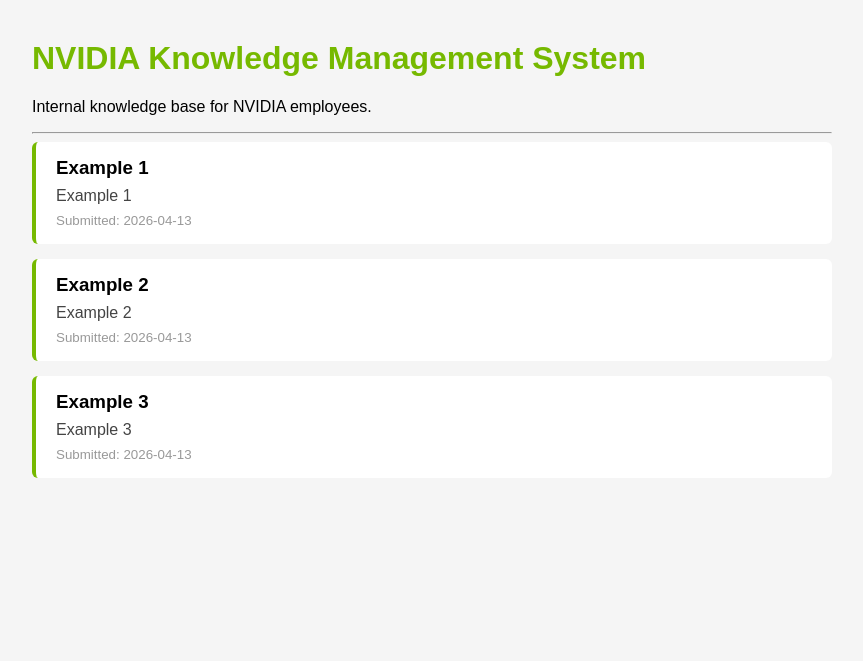
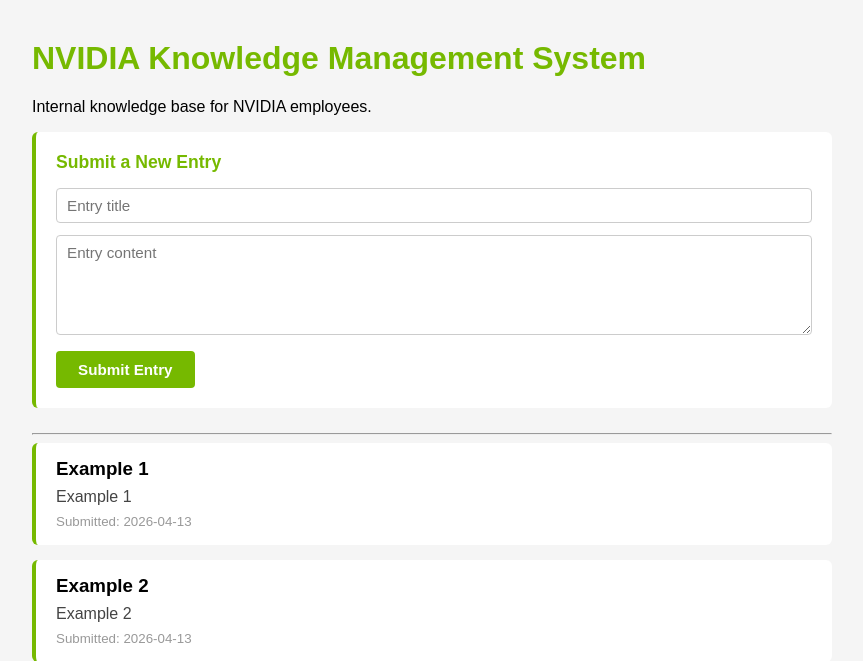
Before and after one commit to jonathan-stanley8/Nvidia-KMS, a Flask app: page / in a window 1280 px wide. Shown: the top 661 px of the page, without its empty margins (208-1071 px from the left). Before the commit the page ends 478 px from the top, so only its background shows below. Run offline with Flask 3, Linux system fonts and the light colour scheme; data comes from the database, SQL or seed files in the repository.

Commit message:
Added flash messages and submission form to index.html

```diff
--- a/templates/index.html
+++ b/templates/index.html
@@ -9,11 +9,38 @@
         .entry h3 { margin: 0 0 8px 0; }
         .entry p { margin: 0 0 6px 0; color: #444; }
         .entry small { color: #999; }
+        .flash { padding: 12px 16px; margin-bottom: 20px; border-radius: 6px; font-weight: bold; }
+        .flash.success { background: #e6f4d7; color: #3a6b00; border-left: 4px solid #76b900; }
+        .flash.error { background: #fde8e8; color: #a00; border-left: 4px solid #cc0000; }
+        .submit-form { background: white; padding: 20px; margin-bottom: 25px; border-radius: 6px; border-left: 4px solid #76b900; }
+        .submit-form h2 { margin: 0 0 15px 0; color: #76b900; font-size: 1.1em; }
+        .submit-form input, .submit-form textarea { width: 100%; box-sizing: border-box; padding: 8px 10px; margin-bottom: 12px; border: 1px solid #ccc; border-radius: 4px; font-family: Arial, sans-serif; font-size: 0.95em; }
+        .submit-form textarea { height: 100px; resize: vertical; }
+        .submit-form button { background: #76b900; color: white; border: none; padding: 10px 22px; border-radius: 4px; cursor: pointer; font-size: 0.95em; font-weight: bold; }
+        .submit-form button:hover { background: #5e9400; }
     </style>
 </head>
 <body>
     <h1>NVIDIA Knowledge Management System</h1>
     <p>Internal knowledge base for NVIDIA employees.</p>
+
+    {% with messages = get_flashed_messages(with_categories=true) %}
+        {% if messages %}
+            {% for category, message in messages %}
+                <div class="flash {{ category }}">{{ message }}</div>
+            {% endfor %}
+        {% endif %}
+    {% endwith %}
+
+    <div class="submit-form">
+        <h2>Submit a New Entry</h2>
+        <form action="/submit" method="POST">
+            <input type="text" name="title" placeholder="Entry title" required>
+            <textarea name="content" placeholder="Entry content" required></textarea>
+            <button type="submit">Submit Entry</button>
+        </form>
+    </div>
+
     <hr>
     {% for entry in entries %}
     <div class="entry">
```
